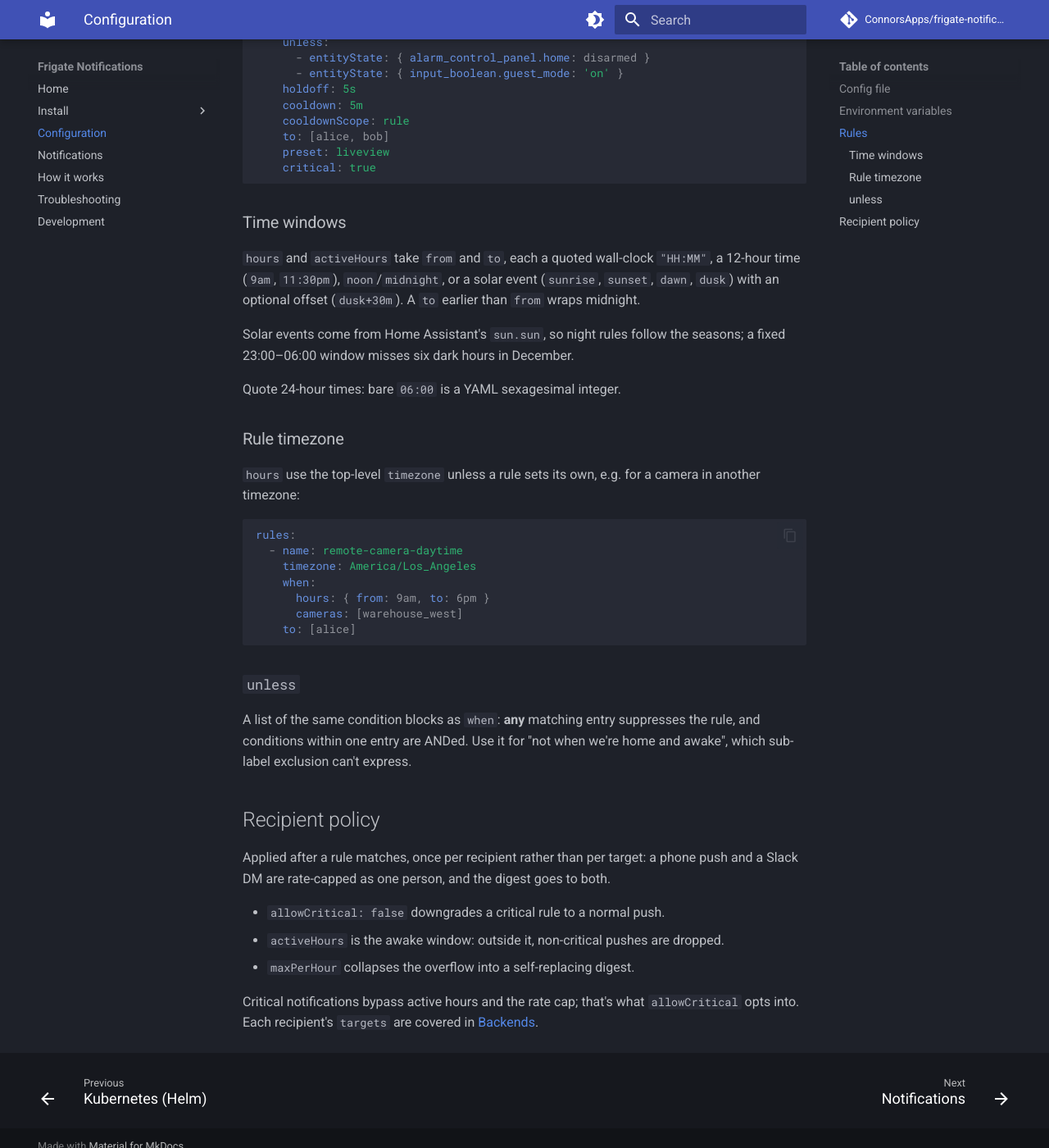
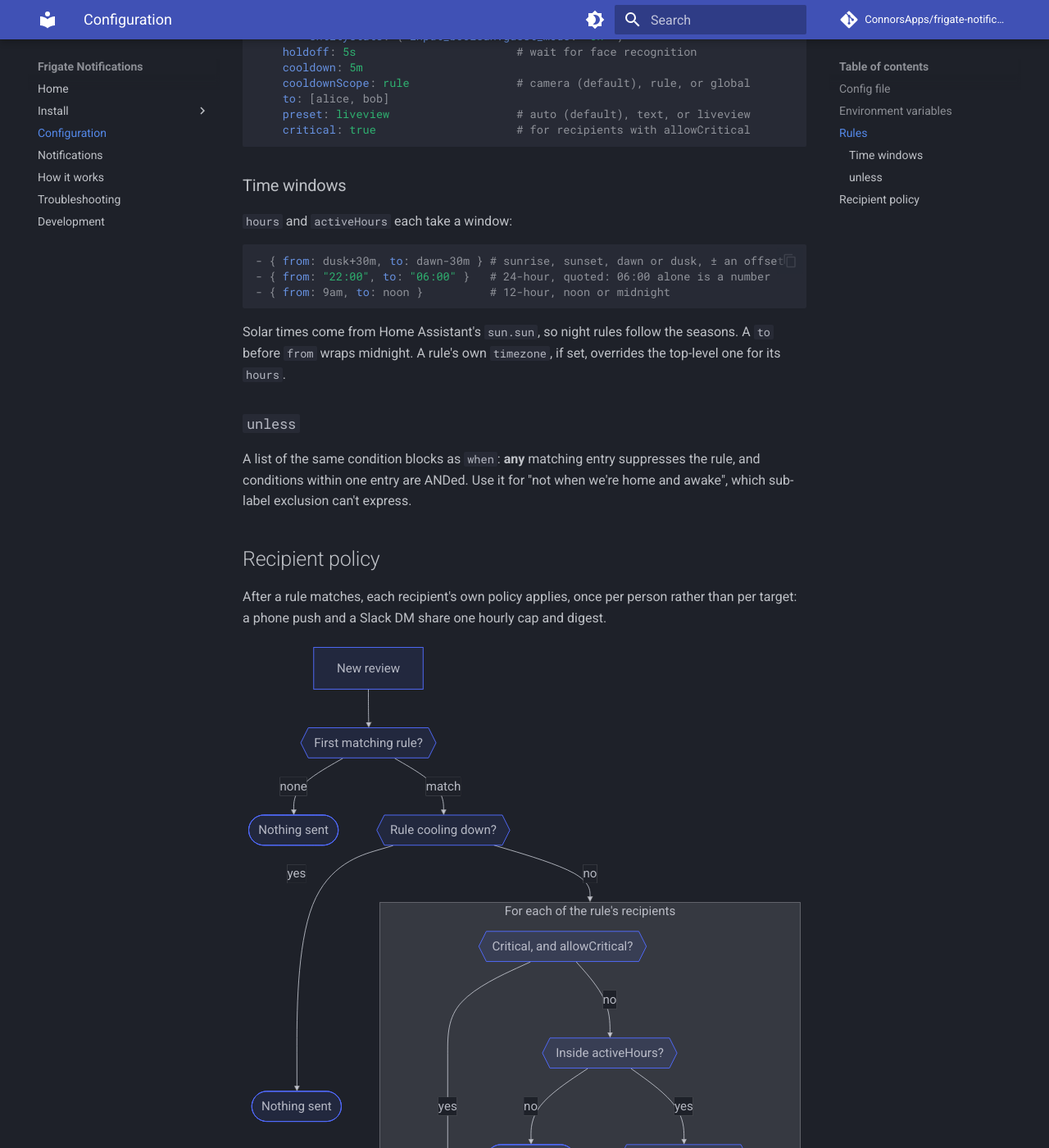
Before and after one commit to ConnorsApps/frigate-notifications, an MkDocs documentation site: the page built from docs/configuration.md, in a window 1280 px wide and 1400 px high, scrolled down 1044 px. Shown: the whole window at 82% size. Built offline with MkDocs 1.6.1 and Material for MkDocs 9.7.7, drawn with Linux system fonts in a browser that asks for light colours; comment, search, counter and statistics services are not loaded; some of the changed text lies outside the part shown.

Commit message:
Use diagrams and commented examples in place of prose
- Notifications → Lifecycle: one sequence diagram replaces the phase table
  and the paragraphs around it; How it works links to it instead of
  repeating it.
- Configuration → Recipient policy: the decision flowchart moves here from
  How it works and replaces the bullets. Time windows become a commented
  example, Rule timezone folds into one sentence, the rule example comments
  holdoff, cooldownScope, preset and critical, and the env table drops
  VERSION and points to the Compose .env.
- Troubleshooting: a "No notification" decision tree picks the tool, and the
  scripts are a table.

Co-Authored-By: Claude Opus 5.5 <noreply@anthropic.com>
Claude-Session: https://claude.ai/code/session_015cw2JgBsstkatxJTkt861f

````diff
--- a/docs/configuration.md
+++ b/docs/configuration.md
@@ -14,11 +14,10 @@ like `sevrity:` can't silently widen a rule.
 | Variable | Default | Description |
 |----------|---------|-------------|
 | `CONFIG_PATH` | `config.yaml` | Path to the YAML config file |
-| `VERSION` | — | Build version, reported to OTel |
-| `HASS_*`, `MQTT_*`, `MEDIA_*`, `SLACK_BOT_TOKEN`, `NTFY_*`, `REDIS_URL`, `DB_URL`, `TIMEZONE` | — | Override the matching config key (`HASS_URL` → `hass.url`, `MEDIA_SIGNING_KEY` → `media.signingKey`, …); see the `env` tags in `internal/config/config.go` |
+| `HASS_*`, `MQTT_*`, `MEDIA_*`, `SLACK_BOT_TOKEN`, `NTFY_*`, `REDIS_URL`, `DB_URL`, `TIMEZONE` | — | Override the matching config key (`HASS_URL` → `hass.url`, `MEDIA_SIGNING_KEY` → `media.signingKey`, …), as in the [Compose `.env`](docker-compose.md) |
 
-A non-empty variable overrides the file; an empty one is ignored. Settings
-without an `env` tag come only from the file.
+A non-empty variable overrides the file; an empty one is ignored. Everything
+else comes only from the file.
 
 ## Rules
 
@@ -38,40 +37,27 @@ rules:
     unless:
       - entityState: { alarm_control_panel.home: disarmed }
       - entityState: { input_boolean.guest_mode: 'on' }
-    holdoff: 5s
+    holdoff: 5s                        # wait for face recognition
     cooldown: 5m
-    cooldownScope: rule
+    cooldownScope: rule                # camera (default), rule, or global
     to: [alice, bob]
-    preset: liveview
-    critical: true
+    preset: liveview                   # auto (default), text, or liveview
+    critical: true                     # for recipients with allowCritical
 ```
 
 ### Time windows
 
-`hours` and `activeHours` take `from` and `to`, each a quoted wall-clock
-`"HH:MM"`, a 12-hour time (`9am`, `11:30pm`), `noon`/`midnight`, or a solar
-event (`sunrise`, `sunset`, `dawn`, `dusk`) with an optional offset
-(`dusk+30m`). A `to` earlier than `from` wraps midnight.
-
-Solar events come from Home Assistant's `sun.sun`, so night rules follow the
-seasons; a fixed 23:00–06:00 window misses six dark hours in December.
-
-Quote 24-hour times: bare `06:00` is a YAML sexagesimal integer.
-
-### Rule timezone
-
-`hours` use the top-level `timezone` unless a rule sets its own, e.g. for a
-camera in another timezone:
+`hours` and `activeHours` each take a window:
 
 ```yaml
-rules:
-  - name: remote-camera-daytime
-    timezone: America/Los_Angeles
-    when:
-      hours: { from: 9am, to: 6pm }
-      cameras: [warehouse_west]
-    to: [alice]
+- { from: dusk+30m, to: dawn-30m } # sunrise, sunset, dawn or dusk, ± an offset
+- { from: "22:00", to: "06:00" }   # 24-hour, quoted: 06:00 alone is a number
+- { from: 9am, to: noon }          # 12-hour, noon or midnight
 ```
+
+Solar times come from Home Assistant's `sun.sun`, so night rules follow the
+seasons. A `to` before `from` wraps midnight. A rule's own `timezone`, if set,
+overrides the top-level one for its `hours`.
 
 ### `unless`
 
@@ -81,14 +67,26 @@ when we're home and awake", which sub-label exclusion can't express.
 
 ## Recipient policy
 
-Applied after a rule matches, once per recipient rather than per target: a phone
-push and a Slack DM are rate-capped as one person, and the digest goes to both.
+After a rule matches, each recipient's own policy applies, once per person
+rather than per target: a phone push and a Slack DM share one hourly cap and
+digest.
 
-- `allowCritical: false` downgrades a critical rule to a normal push.
-- `activeHours` is the awake window: outside it, non-critical pushes are
-  dropped.
-- `maxPerHour` collapses the overflow into a self-replacing digest.
+```mermaid
+flowchart TD
+  review[New review] --> rule{{First matching rule?}}
+  rule -->|none| drop1([Nothing sent])
+  rule -->|match| cooldown{{Rule cooling down?}}
+  cooldown -->|yes| drop2([Nothing sent])
+  cooldown -->|no| each
+  subgraph each [For each of the rule's recipients]
+    direction TB
+    critical{{Critical, and allowCritical?}} -->|yes| send([Sent to every target])
+    critical -->|no| awake{{Inside activeHours?}}
+    awake -->|no| drop3([Nothing sent])
+    awake -->|yes| cap{{Past maxPerHour?}}
+    cap -->|no| send
+    cap -->|yes| digest([Folded into a digest])
+  end
+```
 
-Critical notifications bypass active hours and the rate cap; that's what
-`allowCritical` opts into. Each recipient's `targets` are covered in
-[Backends](notifications.md#backends).
+Each recipient's `targets` are covered in [Backends](notifications.md#backends).
--- a/docs/how-it-works.md
+++ b/docs/how-it-works.md
@@ -8,51 +8,9 @@ flowchart TD
   app --> chat[Slack, ntfy, Discord]
 ```
 
-## Deciding
-
-```mermaid
-flowchart TD
-  review[New review] --> rule{{First matching rule?}}
-  rule -->|none| drop1([Nothing sent])
-  rule -->|match| cooldown{{Rule cooling down?}}
-  cooldown -->|yes| drop2([Nothing sent])
-  cooldown -->|no| each
-  subgraph each [For each of the rule's recipients]
-    direction TB
-    critical{{Critical, and allowCritical?}} -->|yes| send([Sent to every target])
-    critical -->|no| awake{{Inside activeHours?}}
-    awake -->|no| drop3([Nothing sent])
-    awake -->|yes| cap{{Past maxPerHour?}}
-    cap -->|no| send
-    cap -->|yes| digest([Folded into a digest])
-  end
-```
-
-## A review's life
-
-One notification per review, updated in place without alerting again:
-
-```mermaid
----
-config:
-  sequence:
-    mirrorActors: false
----
-sequenceDiagram
-  participant F as Frigate
-  participant N as Frigate Notifications
-  participant P as Phone
-  F->>N: new
-  Note over N: wait out any holdoff, then decide
-  N->>P: alert, with the snapshot
-  F->>N: end
-  N-->>P: quiet update, with the clip
-  F->>N: genai
-  N-->>P: quiet update, with the summary
-```
-
-A later phase alerts again only to raise a review to critical; see
-[Lifecycle](notifications.md#lifecycle).
+Rules and each person's [recipient policy](configuration.md#recipient-policy)
+decide who's notified; the notification then follows the review's
+[lifecycle](notifications.md#lifecycle).
 
 ## Media proxy
 
````
Also changed, not shown: other parts of docs/how-it-works.md (+2 -2 lines), docs/notifications.md (+37 -20 lines), docs/troubleshooting.md (+20 -8 lines).
